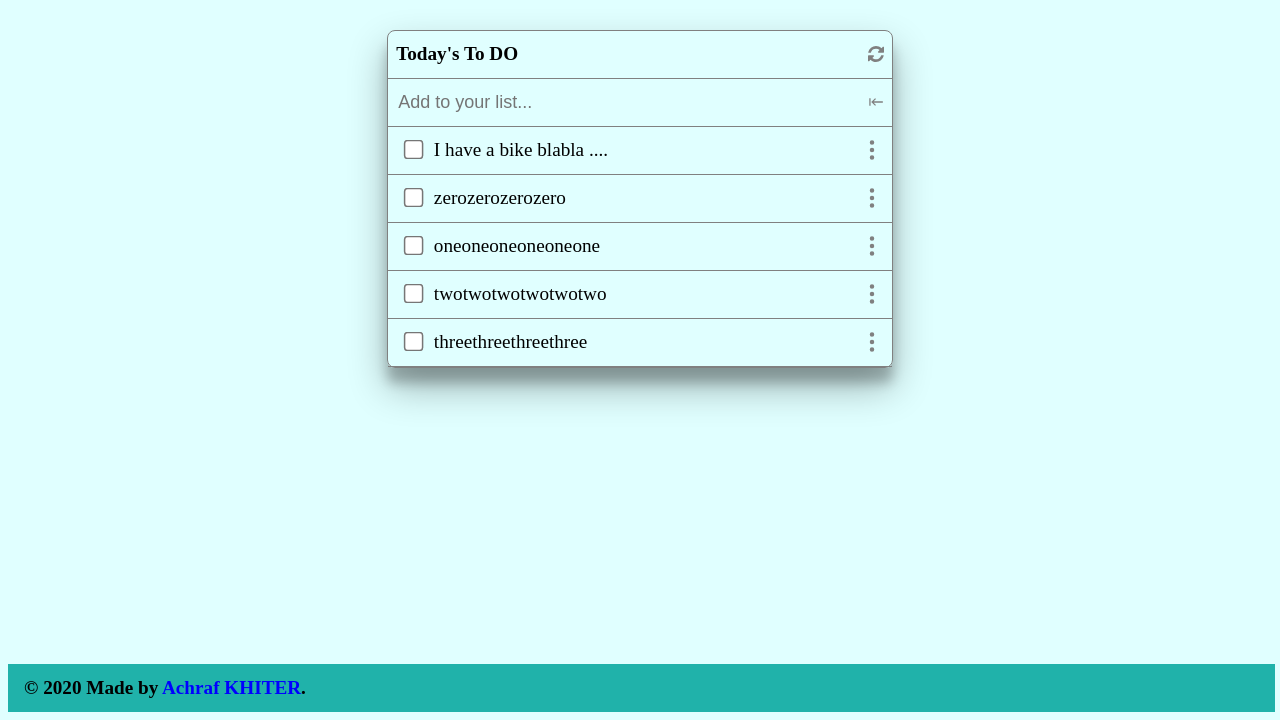
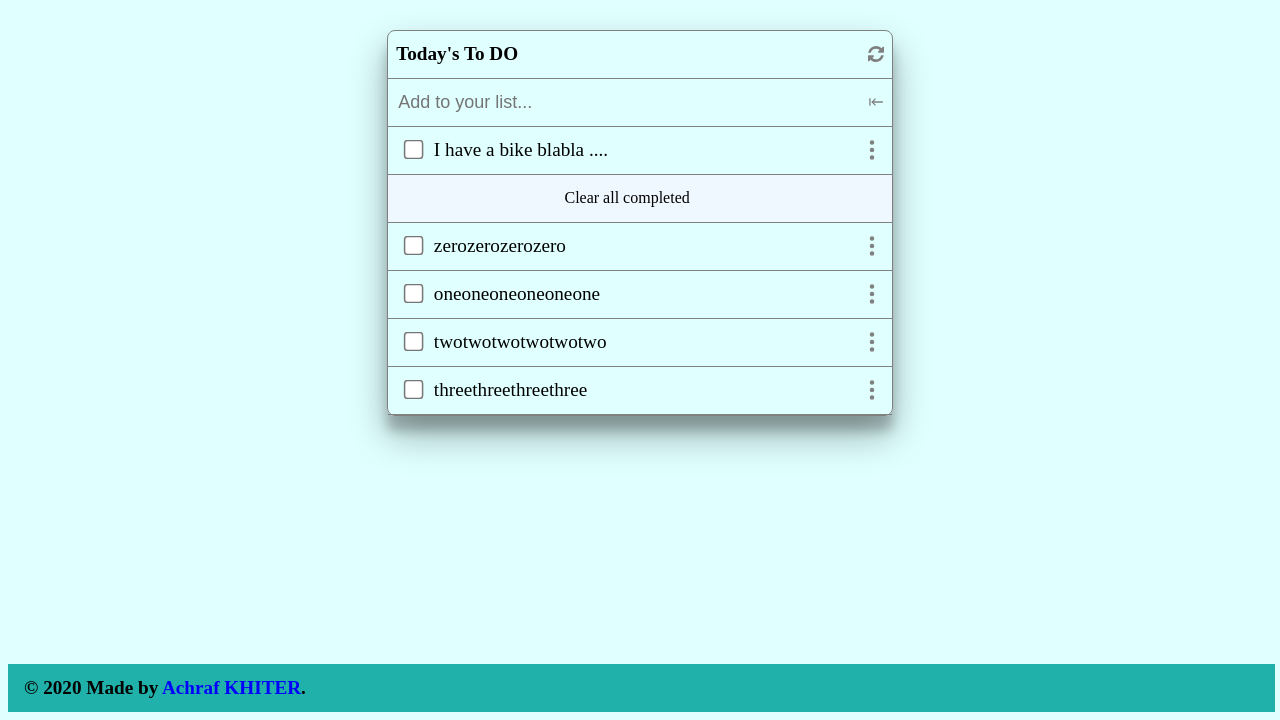
Before and after one commit to khitermedachraf/To-Do-list, a website built with webpack: page src/index.html in a window 1280 px wide. Shown: the part 80-800 px from the top of the page. Built offline with nearby package versions, Linux system fonts and the light colour scheme.

Commit message:
Ad css html to improve the design as requirements

```diff
--- a/src/index.html
+++ b/src/index.html
@@ -65,6 +65,7 @@
               />
             </svg>
           </li>
+          <li class="clear-list">Clear all completed</li>
         </ul>
       </div>
     </main>
--- a/src/style.css
+++ b/src/style.css
@@ -101,3 +101,8 @@ input.checkbox {
 label {
   font-size: larger;
 }
+
+.clear-list{
+  padding:  0 35%;
+  background-color:aliceblue;
+}
```
